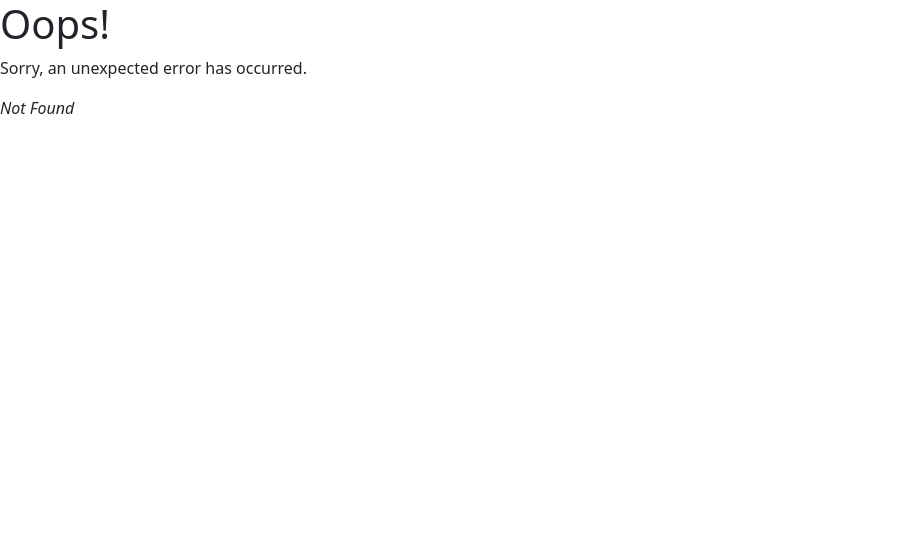
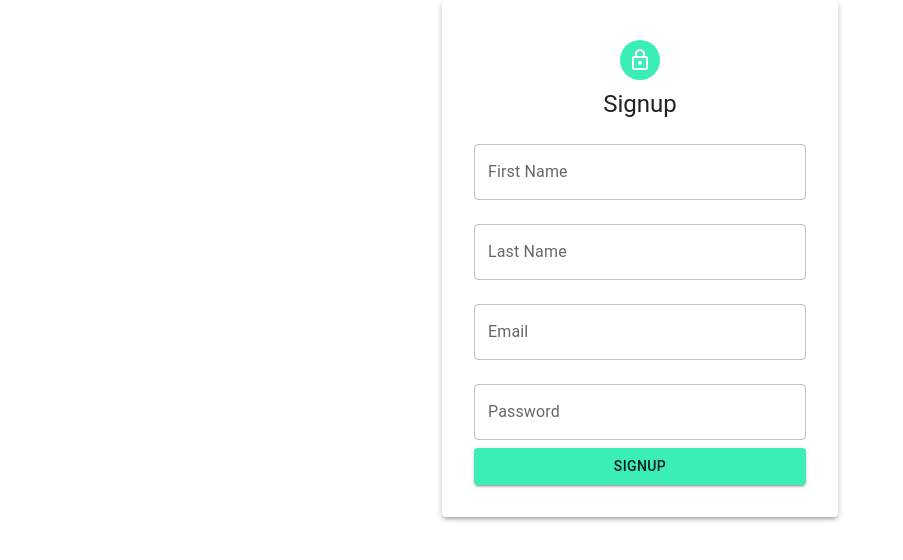
Before and after one commit to MatanShabi/Wise-Buyer-Client, a React (Vite) app: page /signup in a window 1280 px wide. Before the commit this address had no page. Shown: the top 560 px of the page, without its empty margins (0-903 px from the left). Built offline with nearby package versions, Linux system fonts and the light colour scheme.

Commit message:
change directory structer + react hook form + add singup page

```diff
--- a/package.json
+++ b/package.json
@@ -15,10 +15,9 @@
     "@emotion/react": "^11.11.3",
     "@emotion/styled": "^11.11.0",
     "@hookform/resolvers": "^3.3.4",
+    "@mui/icons-material": "^5.15.6",
     "@mui/material": "^5.15.5",
     "@types/react-router-dom": "^5.3.3",
-    "axios": "^1.6.5",
-    "bootstrap": "^5.3.2",
     "react": "^18.2.0",
     "react-dom": "^18.2.0",
     "react-hook-form": "^7.49.3",
--- a/src/features/login/index.tsx
+++ /dev/null
@@ -1,48 +0,0 @@
-import { useState } from 'react';
-import { Container, Typography, TextField, Button } from '@mui/material';
-import { useNavigate } from 'react-router-dom';
-
-const LoginPage = () => {
-
-  const navigate = useNavigate()
-
-  const [username, setUsername] = useState('');
-  const [password, setPassword] = useState('');
-
-  const handleLogin = () => {
-    // TODO: call to server login
-    console.log('Username:', username);
-    console.log('Password:', password);
-    navigate('/post')
-  };
-
-  return (
-    <Container maxWidth="xs">
-      <div style={{ marginTop: '100px', display: 'flex', flexDirection: 'column', alignItems: 'center' }}>
-        <Typography variant="h4" gutterBottom>
-          Login
-        </Typography>
-        <TextField
-          label="Username"
-          variant="outlined"
-          margin="normal"
-          value={username}
-          onChange={(e) => setUsername(e.target.value)}
-        />
-        <TextField
-          label="Password"
-          type="password"
-          variant="outlined"
-          margin="normal"
-          value={password}
-          onChange={(e) => setPassword(e.target.value)}
-        />
-        <Button variant="contained" color="primary" onClick={handleLogin}>
-          Login
-        </Button>
-      </div>
-    </Container>
-  );
-};
-
-export default LoginPage;
--- a/src/main.tsx
+++ b/src/main.tsx
@@ -2,17 +2,23 @@ import React from 'react'
 import ReactDOM from 'react-dom/client'
 import 'bootstrap/dist/css/bootstrap.css'
 import { RouterProvider, createBrowserRouter } from 'react-router-dom';
-import Login from './features/login/index.tsx';
 import AppError from './AppError.tsx';
 import App from './App.tsx';
-import Post from './features/post/index.tsx';
 import { ThemeProvider, createTheme } from '@mui/material';
+import Post from './pages/post/index.tsx';
+import Signup from './pages/signup/index.tsx';
+import Login from './pages/login/index.tsx';
 
 
 const router = createBrowserRouter([
   {
     path: "/",
     element: <Login />,
+    errorElement: <AppError />,
+  },
+  {
+    path: "/signup",
+    element: <Signup />,
     errorElement: <AppError />,
   },
   {
--- /dev/null
+++ b/src/pages/login/index.tsx
@@ -0,0 +1,67 @@
+import React from 'react';
+import { Avatar, Button, Container, CssBaseline, TextField, Typography, Paper } from '@mui/material';
+import LockOutlinedIcon from '@mui/icons-material/LockOutlined';
+import { useForm, Controller } from 'react-hook-form';
+
+interface LoginForm {
+  email: string;
+  password: string;
+}
+
+const Login: React.FC = () => {
+  const { control, handleSubmit } = useForm<LoginForm>();
+
+  const handleLogin = (data: LoginForm) => {
+    console.log('Login data:', data);
+  };
+
+  return (
+    <Container component="main" maxWidth="xs">
+    <CssBaseline />
+    <Paper elevation={3} sx={{ padding: 4, display: 'flex', flexDirection: 'column', alignItems: 'center', marginTop: 8 }}>
+      <Avatar sx={{ m: 1, bgcolor: 'secondary.main' }}>
+        <LockOutlinedIcon />
+      </Avatar>
+      <Typography component="h1" variant="h5" gutterBottom>
+        Sign in
+      </Typography>
+      <form onSubmit={handleSubmit(handleLogin)}>
+        <Controller
+          name="email"
+          control={control}
+          defaultValue=""
+          render={({ field }) => (
+            <TextField
+              label="Email"
+              variant="outlined"
+              fullWidth
+              margin="normal"
+              {...field}
+            />
+          )}
+        />
+        <Controller
+          name="password"
+          control={control}
+          defaultValue=""
+          render={({ field }) => (
+            <TextField
+              label="Password"
+              type="password"
+              variant="outlined"
+              fullWidth
+              margin="normal"
+              {...field}
+            />
+          )}
+        />
+        <Button type="submit" variant="contained" color="primary" fullWidth sx={{ marginTop: 2 }}>
+          Sign In
+        </Button>
+      </form>
+    </Paper>
+  </Container>
+  );
+};
+
+export default Login;
--- /dev/null
+++ b/src/pages/signup/index.tsx
@@ -0,0 +1,79 @@
+import React from 'react';
+import { Avatar, Button, Container, CssBaseline, TextField, Typography, Paper } from '@mui/material';
+import LockOutlinedIcon from '@mui/icons-material/LockOutlined';
+import { useForm, Controller } from 'react-hook-form';
+
+interface SignupForm {
+  firstName: string;
+  lastName: string;
+  email: string;
+  password: string;
+}
+
+const Signup: React.FC = () => {
+  const { control, handleSubmit } = useForm<SignupForm>();
+
+  const handleSignup = (data: SignupForm) => {
+    console.log(data)
+  };
+
+  return (
+    <Container component="main" maxWidth="xs">
+      <CssBaseline />
+      <Paper elevation={3} sx={{ padding: 4, display: 'flex', flexDirection: 'column', alignItems: 'center' }}>
+        <Avatar sx={{ m: 1, bgcolor: 'secondary.main' }}>
+          <LockOutlinedIcon />
+        </Avatar>
+        <Typography component="h1" variant="h5" gutterBottom>
+          Signup
+        </Typography>
+        <form onSubmit={handleSubmit(handleSignup)}>
+          <Controller
+            name="firstName"
+            control={control}
+            defaultValue=""
+            render={({ field }) => (
+              <TextField label="First Name" variant="outlined" fullWidth margin="normal" {...field} />
+            )}
+          />
+          <Controller
+            name="lastName"
+            control={control}
+            defaultValue=""
+            render={({ field }) => (
+              <TextField label="Last Name" variant="outlined" fullWidth margin="normal" {...field} />
+            )}
+          />
+          <Controller
+            name="email"
+            control={control}
+            defaultValue=""
+            render={({ field }) => (
+              <TextField label="Email" variant="outlined" fullWidth margin="normal" {...field} />
+            )}
+          />
+          <Controller
+            name="password"
+            control={control}
+            defaultValue=""
+            render={({ field }) => (
+              <TextField
+                label="Password"
+                type="password"
+                variant="outlined"
+                fullWidth
+                margin="normal"
+                {...field}
+              />
+            )}
+          />
+          <Button type="submit" variant="contained" color="primary" fullWidth>
+            Signup
+          </Button>
+        </form>
+      </Paper>
+    </Container>
+  );
+};
+
+export default Signup;
```
Also changed, not shown: src/pages/post/index.tsx (renamed from src/features/post/index.tsx), 1 other file (tests, documents, lock files or other folders).
